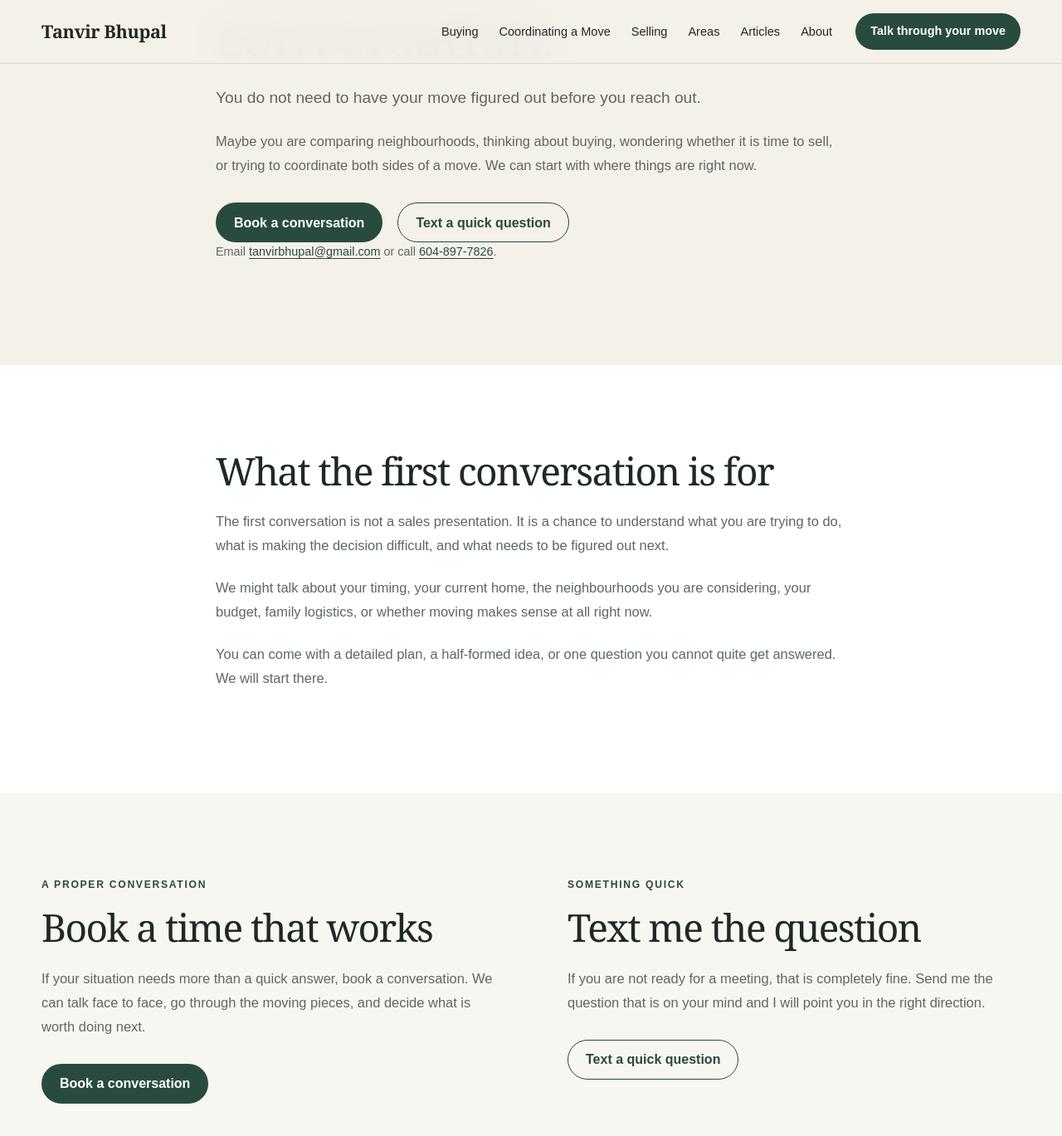
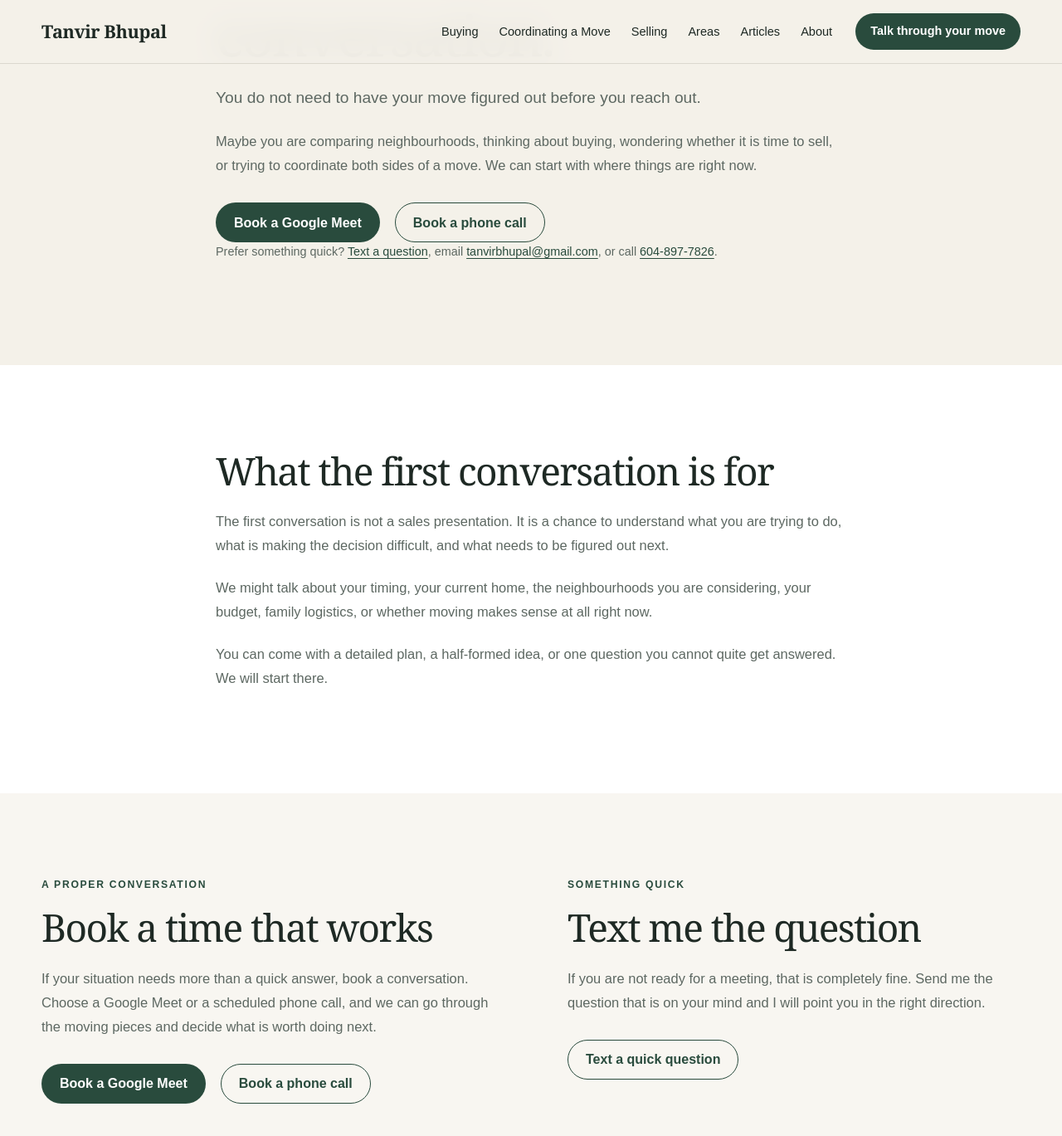
Before and after one commit to gvancouverhomes/tanvirbhupal-website, a Jekyll site: the page built from contact.md, in a window 1280 px wide and 1400 px high, scrolled down 277 px. Shown: the top 1369 px of the window at 83% size. Built offline with Jekyll 4.4.1, drawn with Linux system fonts in a browser that asks for light colours; some of the changed text lies outside the part shown.

Commit message:
Connect contact page to Google booking schedules
Adds separate Google Meet and phone call booking options while keeping text, phone, and email available.

```diff
--- a/contact.md
+++ b/contact.md
@@ -53,11 +53,16 @@ permalink: /contact/
     <p>Maybe you are comparing neighbourhoods, thinking about buying, wondering whether it is time to sell, or trying to coordinate both sides of a move. We can start with where things are right now.</p>
 
     <div class="button-row">
-      <a class="button button--primary" href="mailto:tanvirbhupal@gmail.com?subject=Book%20a%20conversation">Book a conversation</a>
-      <a class="button button--secondary" href="sms:+16048977826">Text a quick question</a>
+      <a class="button button--primary" href="https://calendar.app.google/T5VU5McB86VmskNk8">Book a Google Meet</a>
+      <a class="button button--secondary" href="https://calendar.app.google/4MM32nxRbfgWoDPs6">Book a phone call</a>
     </div>
 
-    <p class="cta-note">Email <a href="mailto:tanvirbhupal@gmail.com">tanvirbhupal@gmail.com</a> or call <a href="tel:+16048977826">604-897-7826</a>.</p>
+    <p class="cta-note">
+      Prefer something quick?
+      <a href="sms:+16048977826">Text a question</a>,
+      email <a href="mailto:tanvirbhupal@gmail.com">tanvirbhupal@gmail.com</a>,
+      or call <a href="tel:+16048977826">604-897-7826</a>.
+    </p>
   </div>
 </section>
 
@@ -80,10 +85,11 @@ permalink: /contact/
         <p class="eyebrow">A proper conversation</p>
         <h2>Book a time that works</h2>
 
-        <p>If your situation needs more than a quick answer, book a conversation. We can talk face to face, go through the moving pieces, and decide what is worth doing next.</p>
+        <p>If your situation needs more than a quick answer, book a conversation. Choose a Google Meet or a scheduled phone call, and we can go through the moving pieces and decide what is worth doing next.</p>
 
         <div class="button-row">
-          <a class="button button--primary" href="mailto:tanvirbhupal@gmail.com?subject=Book%20a%20conversation">Book a conversation</a>
+          <a class="button button--primary" href="https://calendar.app.google/T5VU5McB86VmskNk8">Book a Google Meet</a>
+          <a class="button button--secondary" href="https://calendar.app.google/4MM32nxRbfgWoDPs6">Book a phone call</a>
         </div>
       </div>
 
@@ -123,11 +129,11 @@ permalink: /contact/
     <p class="eyebrow">Start where you are</p>
     <h2>We can figure out the next step together.</h2>
 
-    <p>Book a conversation if you want to talk it through properly, or send a quick text if that feels easier.</p>
+    <p>Book a Google Meet or phone call if you want to talk it through properly, or send a quick text if that feels easier.</p>
 
     <div class="button-row button-row--center">
-      <a class="button button--primary" href="mailto:tanvirbhupal@gmail.com?subject=Book%20a%20conversation">Book a conversation</a>
-      <a class="button button--secondary" href="sms:+16048977826">Text a quick question</a>
+      <a class="button button--primary" href="https://calendar.app.google/T5VU5McB86VmskNk8">Book a Google Meet</a>
+      <a class="button button--secondary" href="https://calendar.app.google/4MM32nxRbfgWoDPs6">Book a phone call</a>
     </div>
   </div>
 </section>
```
